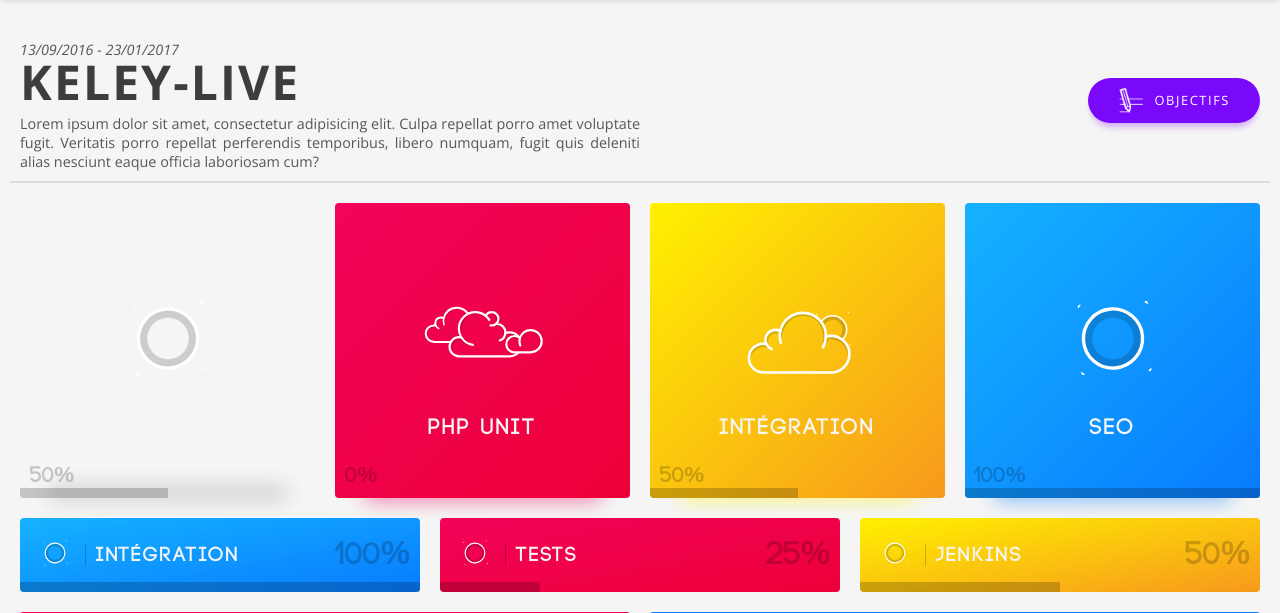
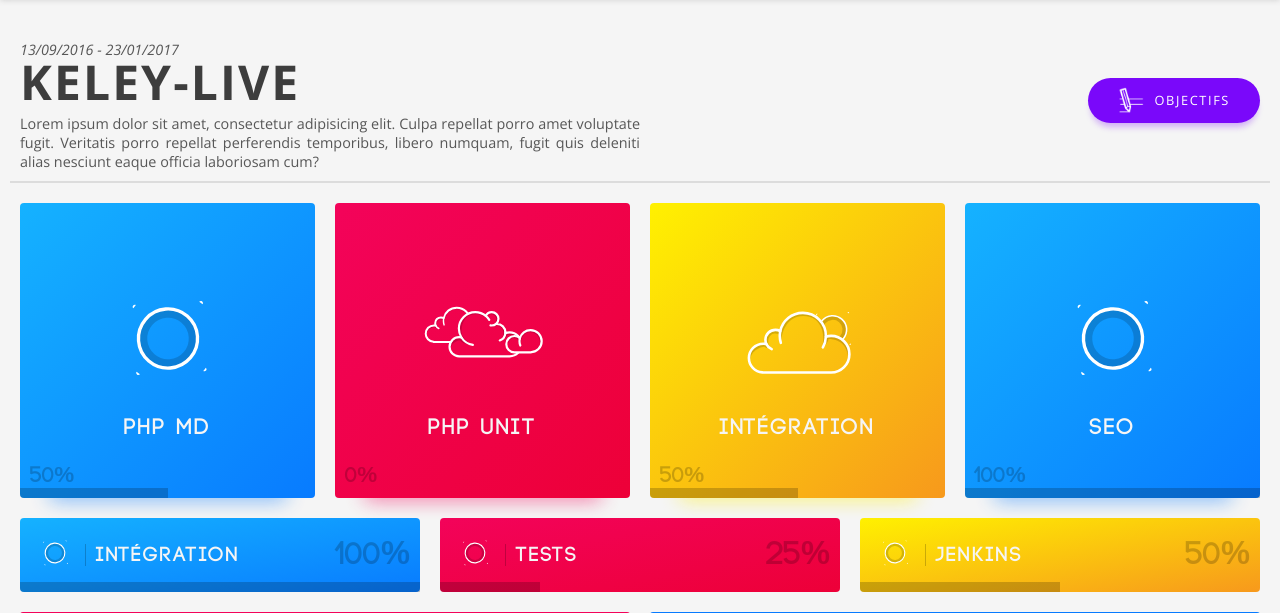
Before and after one commit to rohenha/dashboard-QoS-CI, a PHP site: page /project.php in a window 1280 px wide. Shown: the part 55-668 px from the top of the page. Run offline with PHP 8.4, Linux system fonts and the light colour scheme; some libraries are stand-ins or nearby versions.

Commit message:
modificiations

```diff
--- a/project.php
+++ b/project.php
@@ -13,7 +13,7 @@
 	</div>
 	<div class="row">
 		<div class="block-container w25 wd33 wt50 wm100">
-			<a href="#" class="block square w100 gradient green">
+			<div class="block square w100 gradient blue">
 				<div class="block-content">
 						<span class="anim whiteSun large" class="bodymovin" data-anim-loop="true" data-name="White Sun"></span>
 						<div class="notif-content">
@@ -26,7 +26,7 @@
 							<span class="bar w50"></span>
 						</div>
 				</div>
-			</a>
+			</div>
 		</div>
 
 		<div class="block-container w25 wd33 wt50 wm100">
```
